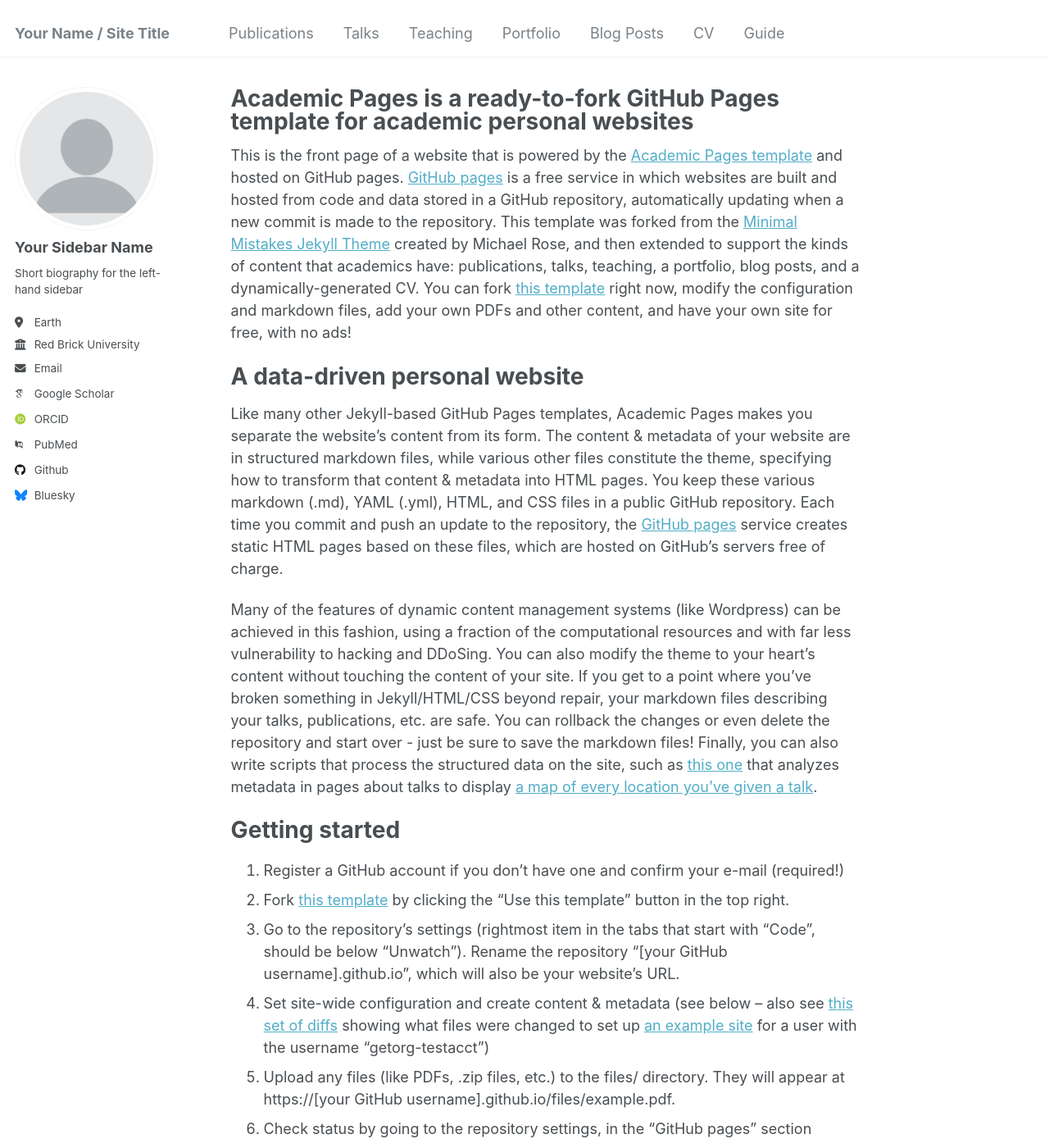
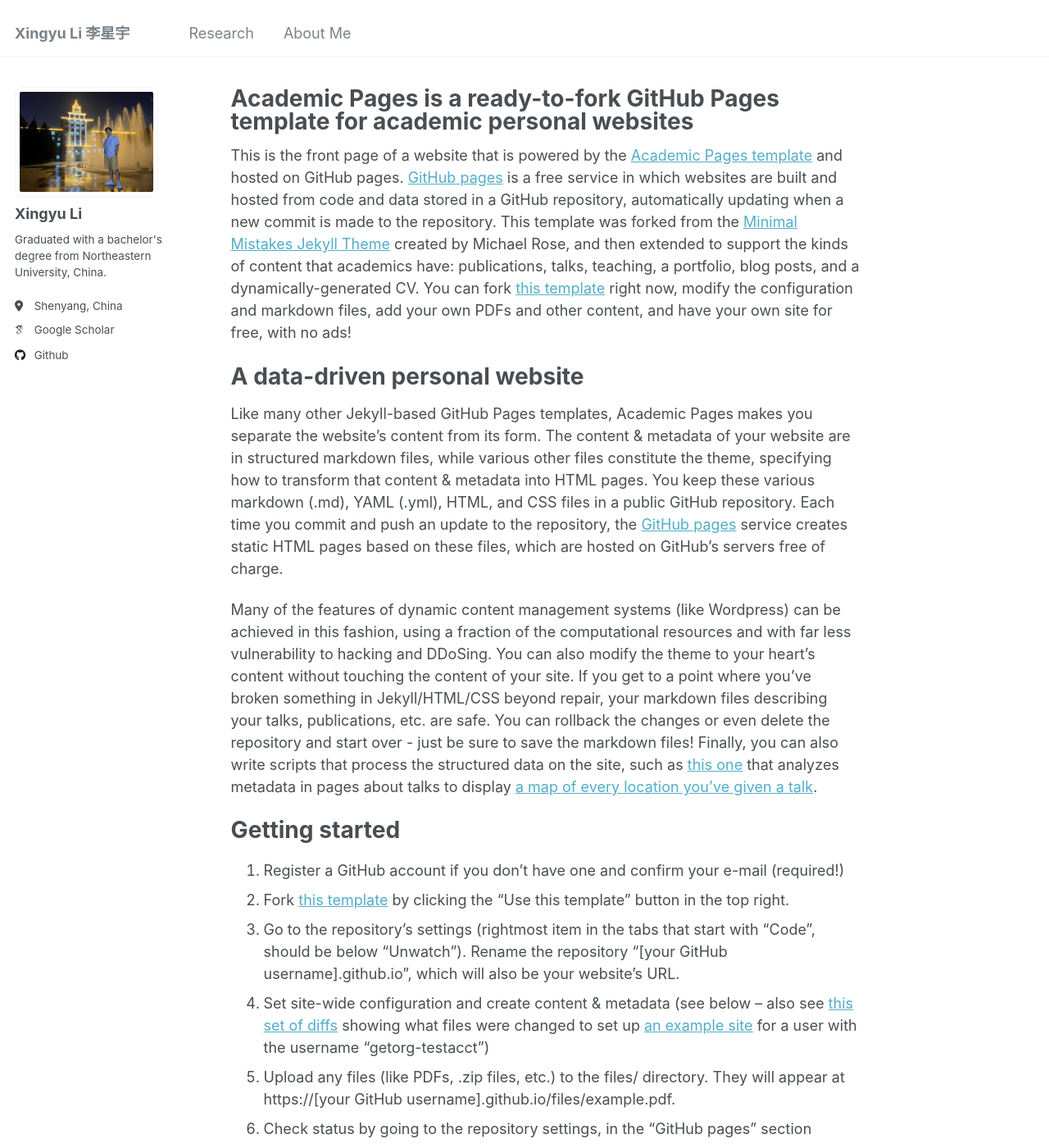
Before and after one commit to StarUniversus/StarUniversus.github.io, a Jekyll site: the page built from _pages/about.md, in a window 1280 px wide and 1400 px high. Shown: the whole window at 82% size. Built offline with Jekyll 4.4.1, drawn with Linux system fonts in a browser that asks for light colours; some web fonts are replaced; some of the changed text lies outside the part shown.

Commit message:
sidebar update

```diff
--- a/_config.yml
+++ b/_config.yml
@@ -8,13 +8,13 @@
 
 # Basic Site Settings
 locale                   : "en-US"
-title                    : "Your Name / Site Title"
+title                    : "Xingyu Li 李星宇"
 title_separator          : "-"
-name                     : &name "Your Name"
-description              : &description "personal description"
-url                      : https://academicpages.github.io # the base hostname & protocol for your site e.g. "https://[your GitHub username].github.io"
+name                     : &name "Xingyu Li"
+description              : &description "Welcome to my webpage!"
+url                      : https://StarUniversus.github.io # the base hostname & protocol for your site e.g. "https://[your GitHub username].github.io"
 baseurl                  : "" # the subpath of your site, e.g. "/blog"
-repository               : "academicpages/academicpages.github.io"
+repository               : "StarUniversus/StarUniversus.github.io"
 
 # Site Author - The following control what appear as part of the author content on the side bar.
 #               If a field is blank the icon and link will not appear, otherwise it will be shown.
@@ -22,21 +22,21 @@ repository               : "academicpages/academicpages.github.io"
 author:
   # Biographic information
   avatar           : "profile.png"
-  name             : "Your Sidebar Name"
+  name             : "Xingyu Li"
   pronouns         : # example: "she/her"
-  bio              : "Short biography for the left-hand sidebar"
-  location         : "Earth"
-  employer         : "Red Brick University"
+  bio              : "Graduated with a bachelor's degree from Northeastern University, China."
+  location         : "Shenyang, China"
+  employer         : #"Red Brick University"
   uri              : # URL
-  email            : "none@example.org"
+  email            : #"none@example.org"
 
   # Academic websites
   arxiv            : # URL - Update with the correct link to your profile
-  googlescholar    : "https://scholar.google.com/citations?user=PS_CX0AAAAAJ"
+  googlescholar    : "https://scholar.google.com/citations?user=JpQ3YxkAAAAJ"
   impactstory      : # URL
-  orcid            : "http://orcid.org/yourorcidurl"
+  orcid            : #"http://orcid.org/yourorcidurl"
   semantic         : # URL
-  pubmed           : "https://www.ncbi.nlm.nih.gov/pubmed/?term=john+snow"
+  pubmed           : #"https://www.ncbi.nlm.nih.gov/pubmed/?term=john+snow"
   researchgate     : # URL
   scopus           : # URL
 
@@ -44,12 +44,12 @@ author:
   bitbucket        : # Username - Update with your username on the site
   codepen          : # Username
   dribbble         : # Username
-  github           : "academicpages"
+  github           : "StarUniversus"
   kaggle           : # Username
   stackoverflow    : # User number or user number and name (i.e., use "1" or "1/jeff-atwood")
 
   # Social media
-  bluesky          : "bsky.app" # Replace this with you Bluesky username
+  bluesky          : #"bsky.app" # Replace this with you Bluesky username
   facebook         : # Username
   flickr           : # Username
   foursquare       : # Username
--- a/_data/navigation.yml
+++ b/_data/navigation.yml
@@ -5,23 +5,16 @@
 # prevent it from being included in the site.
 
 main:
-  - title: "Publications"
+  - title: "Research"
     url: /publications/
 
-  - title: "Talks"
-    url: /talks/
+  # - title: "Talks"
+  #   url: /talks/
 
-  - title: "Teaching"
-    url: /teaching/
+  # - title: "Teaching"
+  #   url: /teaching/
 
-  - title: "Portfolio"
+  - title: "About Me"
     url: /portfolio/
 
-  - title: "Blog Posts"
-    url: /year-archive/
-
-  - title: "CV"
-    url: /cv/
-
-  - title: "Guide"
-    url: /markdown/
+?
--- a/_sass/_sidebar.scss
+++ b/_sass/_sidebar.scss
@@ -91,7 +91,7 @@
 
   img {
     max-width: 175px;
-    border-radius: 50%;
+    border-radius: 8px;
 
     @include breakpoint($large) {
       padding: 5px;
```
Also changed, not shown: images/profile.png.
